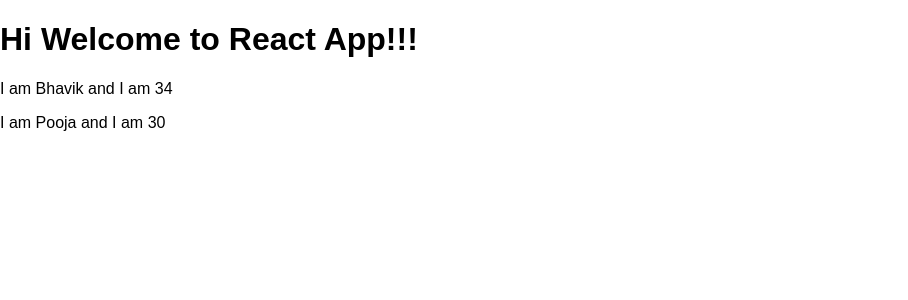
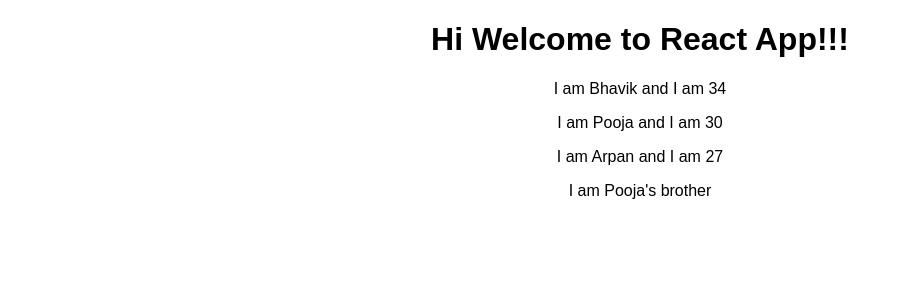
Before and after one commit to bhavik4748/reactUdemy, a React (Create React App) app: page / in a window 1280 px wide. Shown: the top 300 px of the page, without its empty margins (0-908 px from the left). Built offline with nearby package versions, Linux system fonts and the light colour scheme.

Commit message:
Added props and props.children

```diff
--- a/src/App.css
+++ b/src/App.css
@@ -0,0 +1,3 @@
+.App{
+    text-align: center
+}
--- a/src/App.js
+++ b/src/App.js
@@ -10,6 +10,7 @@
         <h1> Hi Welcome to React App!!!</h1>
         <Person name="Bhavik" age="34" />
         <Person name="Pooja" age="30" />
+        <Person name="Arpan" age="27"> I am Pooja's brother</Person>
       </div>
     );
   }
--- a/src/Person/Person.js
+++ b/src/Person/Person.js
@@ -1,7 +1,13 @@
 import React from 'react';
 
 const person = (props) => {
-    return <p>I am {props.name} and I am {props.age}</p>
+    return (
+        <div>
+            <p>I am {props.name} and I am {props.age}</p>
+            <p>{props.children}</p>
+        </div>
+    )
+
 }
 
 export default person;
```
